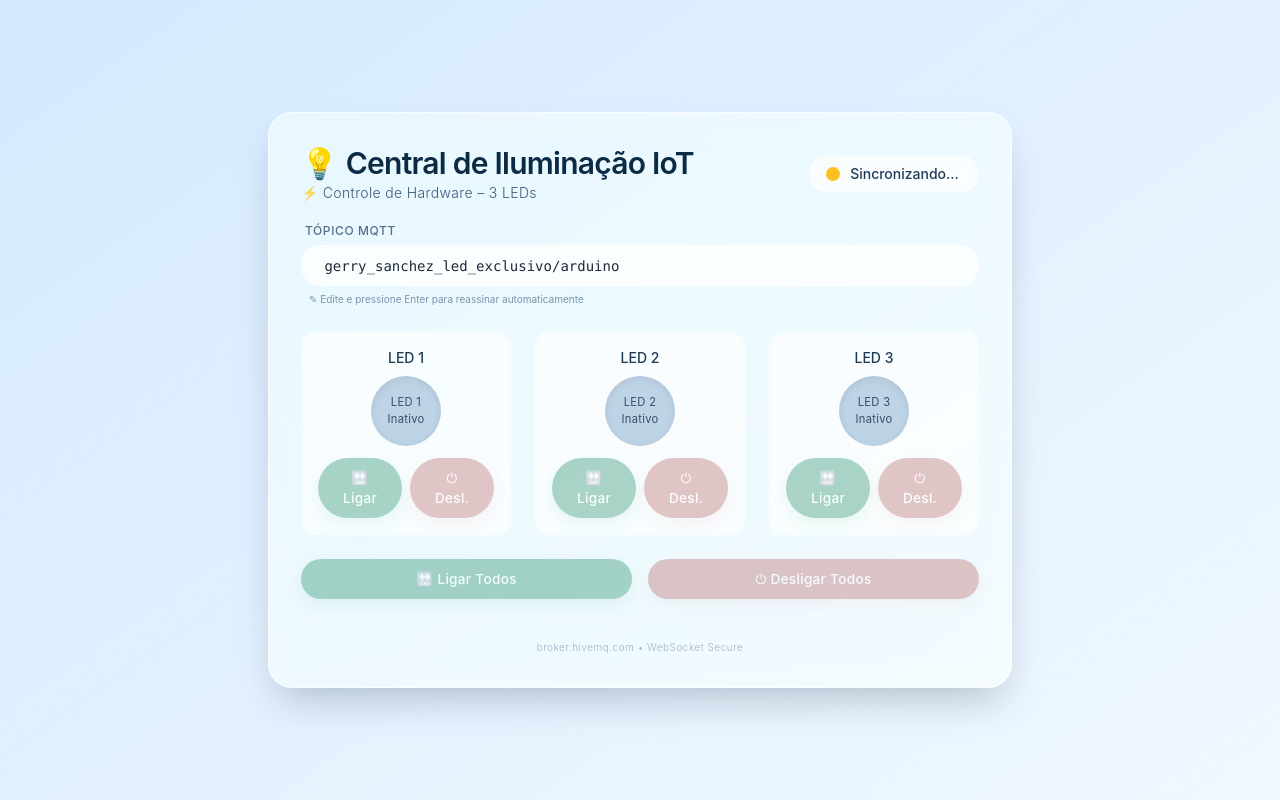
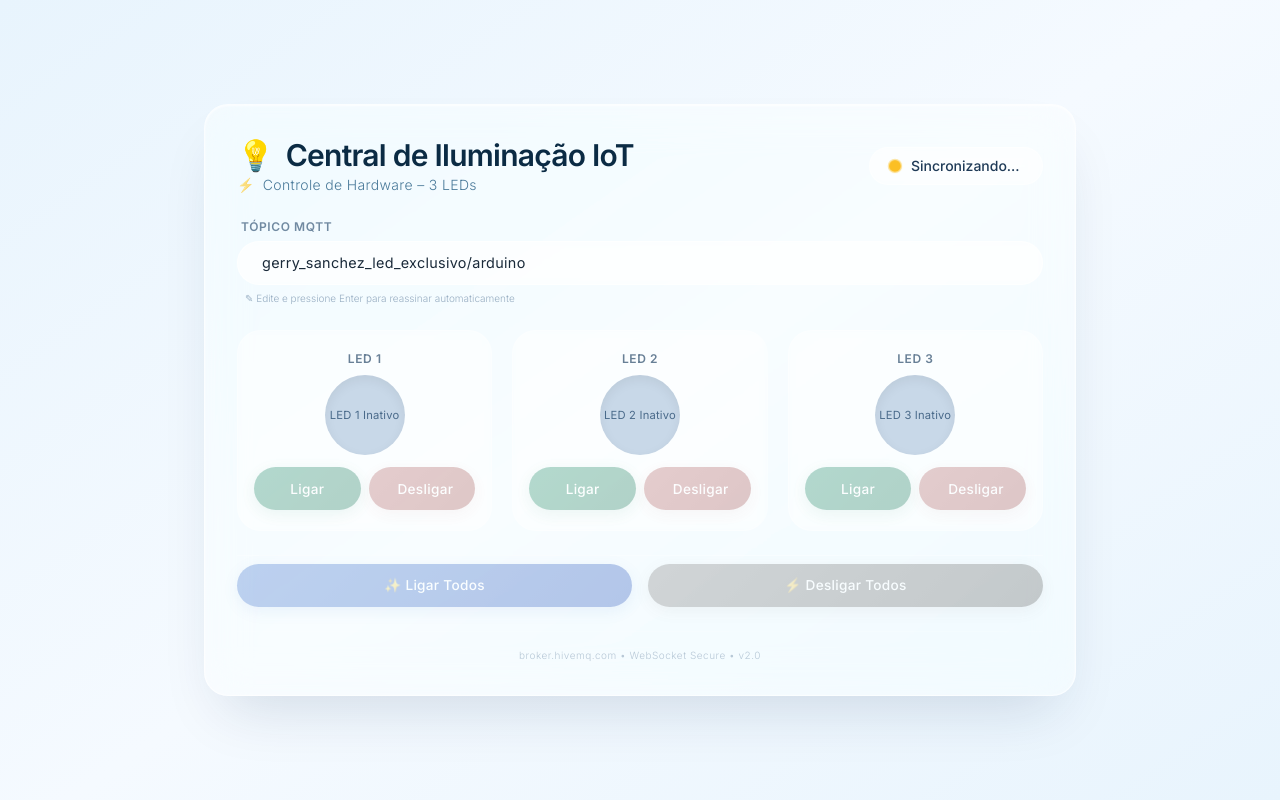
Before and after one commit to pietrofell/fell21, a plain HTML site: page index.html in a window 1280 px wide. Drawn offline with nearby package versions, Linux system fonts and the light colour scheme; a script that the page names is missing.

Commit message:
Update index.html

```diff
--- a/index.html
+++ b/index.html
@@ -4,252 +4,359 @@
   <meta charset="UTF-8">
   <meta name="viewport" content="width=device-width, initial-scale=1.0, maximum-scale=1.0, user-scalable=yes">
   <title>Central de Iluminação IoT - 3 LEDs</title>
-  <!-- Paho MQTT via CDN -->
   <script src="https://cdnjs.cloudflare.com/ajax/libs/paho-mqtt/1.0.1/mqttws31.min.js"></script>
-  <!-- Tailwind via CDN (para agilidade, com customizações) -->
   <script src="https://cdn.tailwindcss.com"></script>
   <style>
-    /* Glassmorphism + refinamentos */
+    @import url('https://fonts.googleapis.com/css2?family=Inter:wght@300;400;500;600;700&display=swap');
+
+    * {
+      margin: 0;
+      padding: 0;
+      box-sizing: border-box;
+    }
+
     body {
-      background: linear-gradient(145deg, #d4e9ff 0%, #f0f8ff 100%);
+      font-family: 'Inter', -apple-system, BlinkMacSystemFont, 'Segoe UI', Roboto, sans-serif;
+      background: linear-gradient(145deg, #e8f4fd 0%, #f5faff 50%, #e8f4fd 100%);
       min-height: 100vh;
-      font-family: 'Inter', system-ui, -apple-system, 'Segoe UI', Roboto, sans-serif;
       display: flex;
       align-items: center;
       justify-content: center;
-      padding: 1rem;
+      padding: 1.5rem;
       margin: 0;
     }
+
     .glass-card {
-      background: rgba(255, 255, 255, 0.55);
-      backdrop-filter: blur(14px) saturate(180%);
-      -webkit-backdrop-filter: blur(14px) saturate(180%);
-      border: 1px solid rgba(255, 255, 255, 0.7);
-      box-shadow: 0 20px 40px -12px rgba(0, 20, 40, 0.25);
-      transition: box-shadow 0.3s ease;
+      background: rgba(255, 255, 255, 0.45);
+      backdrop-filter: blur(20px) saturate(180%);
+      -webkit-backdrop-filter: blur(20px) saturate(180%);
+      border: 1px solid rgba(255, 255, 255, 0.6);
+      box-shadow: 0 30px 60px -20px rgba(0, 40, 80, 0.15),
+                  inset 0 1px 2px rgba(255, 255, 255, 0.8);
+      transition: box-shadow 0.4s ease;
     }
+
     .glass-card:hover {
-      box-shadow: 0 30px 50px -16px rgba(0, 40, 80, 0.3);
+      box-shadow: 0 40px 80px -20px rgba(0, 40, 80, 0.25),
+                  inset 0 1px 2px rgba(255, 255, 255, 0.8);
     }
-    /* LED virtual com transições suaves */
+
     .led-circle {
-      width: 70px;
-      height: 70px;
+      width: 80px;
+      height: 80px;
       border-radius: 50%;
-      background: #b0c7db;
-      box-shadow: inset 0 2px 8px rgba(0,0,0,0.06);
-      transition: background 0.3s ease, box-shadow 0.4s ease, transform 0.2s ease;
+      background: #c8d8e8;
+      box-shadow: inset 0 4px 12px rgba(0,0,0,0.06);
+      transition: all 0.5s cubic-bezier(0.4, 0, 0.2, 1);
       display: flex;
       align-items: center;
       justify-content: center;
       font-weight: 400;
-      letter-spacing: 0.3px;
-      color: #2f4057;
+      letter-spacing: 0.2px;
+      color: #4a6a8a;
       font-size: 0.7rem;
       margin: 0 auto;
-      will-change: transform;
+      position: relative;
     }
+
     .led-on {
       background: #0a8cff;
-      box-shadow: 0 0 30px #3b9eff, 0 0 60px #6eb5ff, 0 0 90px #a0d0ff;
+      box-shadow: 0 0 40px rgba(10, 140, 255, 0.4),
+                  0 0 80px rgba(10, 140, 255, 0.2),
+                  inset 0 2px 4px rgba(255, 255, 255, 0.3);
       color: white;
-      text-shadow: 0 0 8px rgba(255,255,255,0.6);
-      animation: pulse-glow 2s infinite alternate;
+      text-shadow: 0 0 20px rgba(255,255,255,0.3);
+      animation: pulse-glow 2.5s ease-in-out infinite;
     }
+
     @keyframes pulse-glow {
-      0% { box-shadow: 0 0 18px #3b9eff, 0 0 40px #6eb5ff; }
-      100% { box-shadow: 0 0 40px #6eb5ff, 0 0 80px #a0d0ff, 0 0 120px #c0e4ff; }
+      0%, 100% {
+        box-shadow: 0 0 30px rgba(10, 140, 255, 0.4),
+                    0 0 60px rgba(10, 140, 255, 0.2),
+                    inset 0 2px 4px rgba(255, 255, 255, 0.3);
       }
+      50% {
+        box-shadow: 0 0 50px rgba(10, 140, 255, 0.6),
+                    0 0 100px rgba(10, 140, 255, 0.3),
+                    inset 0 2px 4px rgba(255, 255, 255, 0.4);
+      }
+    }
+
     .led-off {
-      background: #bdd3e6;
-      box-shadow: inset 0 2px 8px rgba(0,0,0,0.08);
-      color: #3a4d66;
+      background: #c8d8e8;
+      box-shadow: inset 0 4px 12px rgba(0,0,0,0.06);
+      color: #4a6a8a;
     }
-    /* Status pill com luz pulsante */
+
     .status-pill {
       display: inline-flex;
       align-items: center;
       gap: 10px;
-      padding: 0.45rem 1.2rem 0.45rem 1rem;
-      border-radius: 40px;
-      background: rgba(255,255,255,0.3);
-      backdrop-filter: blur(4px);
+      padding: 0.5rem 1.4rem 0.5rem 1.2rem;
+      border-radius: 100px;
+      background: rgba(255,255,255,0.35);
+      backdrop-filter: blur(8px);
       border: 1px solid rgba(255,255,255,0.5);
-      font-size: 0.9rem;
+      font-size: 0.85rem;
       font-weight: 500;
-      transition: all 0.2s;
+      transition: all 0.3s ease;
     }
+
     .status-dot {
-      width: 14px;
-      height: 14px;
+      width: 12px;
+      height: 12px;
       border-radius: 50%;
       display: inline-block;
-      transition: background 0.3s, box-shadow 0.3s;
+      transition: all 0.4s ease;
     }
+
     .dot-waiting {
       background: #fbbf24;
-      box-shadow: 0 0 0 0 rgba(251, 191, 36, 0.7);
-      animation: pulse-dot 1.4s infinite;
+      box-shadow: 0 0 0 0 rgba(251, 191, 36, 0.6);
+      animation: pulse-dot 1.6s ease-in-out infinite;
     }
+
     .dot-online {
       background: #10b981;
-      box-shadow: 0 0 12px #34d399;
+      box-shadow: 0 0 20px rgba(16, 185, 129, 0.3);
     }
+
     .dot-offline {
       background: #ef4444;
-      box-shadow: 0 0 12px #f87171;
+      box-shadow: 0 0 20px rgba(239, 68, 68, 0.3);
     }
+
     @keyframes pulse-dot {
-      0% { box-shadow: 0 0 0 0 rgba(251, 191, 36, 0.6); }
-      70% { box-shadow: 0 0 0 10px rgba(251, 191, 36, 0); }
-      100% { box-shadow: 0 0 0 0 rgba(251, 191, 36, 0); }
+      0%, 100% {
+        box-shadow: 0 0 0 0 rgba(251, 191, 36, 0.5);
+        transform: scale(1);
       }
-    /* inputs e botões refinados */
+      50% {
+        box-shadow: 0 0 0 10px rgba(251, 191, 36, 0);
+        transform: scale(0.9);
+      }
+    }
+
     .topic-input {
       background: rgba(255,255,255,0.5);
       backdrop-filter: blur(4px);
-      border: 1px solid rgba(255,255,255,0.8);
-      border-radius: 40px;
-      padding: 0.6rem 1.4rem;
+      border: 1.5px solid rgba(255,255,255,0.6);
+      border-radius: 100px;
+      padding: 0.65rem 1.5rem;
       width: 100%;
-      font-size: 0.95rem;
-      transition: all 0.2s;
-      color: #1e293b;
+      font-size: 0.9rem;
+      transition: all 0.3s ease;
+      color: #1a2a3a;
+      font-family: 'Inter', monospace;
+      letter-spacing: 0.3px;
     }
+
     .topic-input:focus {
       outline: none;
-      border-color: #94b8ff;
-      box-shadow: 0 0 0 3px rgba(59, 130, 246, 0.15);
+      border-color: #6ea8fe;
+      box-shadow: 0 0 0 4px rgba(59, 130, 246, 0.08);
       background: rgba(255,255,255,0.7);
     }
+
+    .topic-input::placeholder {
+      color: #8aa3c0;
+      font-weight: 300;
+    }
+
     .btn-action {
-      padding: 0.6rem 1.2rem;
-      border-radius: 48px;
+      padding: 0.7rem 1.8rem;
+      border-radius: 100px;
       font-weight: 500;
+      font-size: 0.85rem;
       letter-spacing: 0.3px;
-      transition: all 0.2s ease;
+      transition: all 0.25s cubic-bezier(0.4, 0, 0.2, 1);
       border: none;
-      background: #e2e8f0;
-      color: #1e293b;
-      box-shadow: 0 4px 10px rgba(0,0,0,0.02);
+      background: #e8edf5;
+      color: #2a3a4a;
+      box-shadow: 0 2px 8px rgba(0,0,0,0.04);
       flex: 1;
-      min-width: 80px;
+      min-width: 90px;
       text-align: center;
       cursor: pointer;
-      font-size: 0.85rem;
+      position: relative;
+      overflow: hidden;
     }
+
     .btn-action:active {
-      transform: scale(0.95);
+      transform: scale(0.94);
     }
+
     .btn-action:disabled {
-      opacity: 0.4;
+      opacity: 0.35;
       pointer-events: none;
       filter: grayscale(0.3);
     }
+
     .btn-on {
-      background: #0b9e6e;
+      background: linear-gradient(135deg, #0b9e6e, #0a8a5f);
       color: white;
-      box-shadow: 0 6px 16px rgba(16, 185, 129, 0.25);
+      box-shadow: 0 4px 16px rgba(11, 158, 110, 0.25);
     }
+
     .btn-on:hover:not(:disabled) {
-      background: #0a8a5f;
-      box-shadow: 0 8px 20px rgba(16, 185, 129, 0.35);
+      box-shadow: 0 6px 24px rgba(11, 158, 110, 0.35);
+      transform: translateY(-2px);
     }
+
     .btn-off {
-      background: #d16b6b;
+      background: linear-gradient(135deg, #d16b6b, #bf5a5a);
       color: white;
-      box-shadow: 0 6px 16px rgba(209, 107, 107, 0.2);
+      box-shadow: 0 4px 16px rgba(209, 107, 107, 0.2);
     }
+
     .btn-off:hover:not(:disabled) {
-      background: #bf5a5a;
-      box-shadow: 0 8px 20px rgba(209, 107, 107, 0.3);
+      box-shadow: 0 6px 24px rgba(209, 107, 107, 0.3);
+      transform: translateY(-2px);
     }
-    /* responsividade fina */
-    @media (max-width: 480px) {
-      .led-circle { width: 60px; height: 60px; font-size: 0.6rem; }
-      .btn-action { padding: 0.5rem 0.8rem; min-width: 70px; font-size: 0.75rem; }
+
+    .btn-all-on {
+      background: linear-gradient(135deg, #3b82f6, #2563eb);
+      color: white;
+      box-shadow: 0 4px 16px rgba(59, 130, 246, 0.25);
+    }
+
+    .btn-all-on:hover:not(:disabled) {
+      box-shadow: 0 6px 24px rgba(59, 130, 246, 0.35);
+      transform: translateY(-2px);
+    }
+
+    .btn-all-off {
+      background: linear-gradient(135deg, #8b8b8b, #6b6b6b);
+      color: white;
+      box-shadow: 0 4px 16px rgba(107, 107, 107, 0.2);
+    }
+
+    .btn-all-off:hover:not(:disabled) {
+      box-shadow: 0 6px 24px rgba(107, 107, 107, 0.3);
+      transform: translateY(-2px);
+    }
+
+    .led-card {
+      background: rgba(255,255,255,0.15);
+      backdrop-filter: blur(4px);
+      border: 1px solid rgba(255,255,255,0.3);
+      border-radius: 1.5rem;
+      padding: 1.25rem 1rem;
+      transition: all 0.3s ease;
+    }
+
+    .led-card:hover {
+      background: rgba(255,255,255,0.25);
+      border-color: rgba(255,255,255,0.4);
+    }
+
+    @media (max-width: 640px) {
+      .led-circle {
+        width: 60px;
+        height: 60px;
+        font-size: 0.6rem;
+      }
+      .btn-action {
+        padding: 0.5rem 1rem;
+        min-width: 70px;
+        font-size: 0.75rem;
+      }
+      .glass-card {
+        padding: 1.5rem;
+      }
+    }
+
+    /* Scrollbar personalizada */
+    ::-webkit-scrollbar {
+      width: 6px;
+    }
+    ::-webkit-scrollbar-track {
+      background: transparent;
+    }
+    ::-webkit-scrollbar-thumb {
+      background: rgba(0,0,0,0.1);
+      border-radius: 10px;
     }
   </style>
 </head>
 <body>
 
-<div class="w-full max-w-3xl mx-auto px-3">
-  <!-- Glassmorphism card principal -->
+<div class="w-full max-w-4xl mx-auto px-3">
   <div class="glass-card rounded-3xl p-6 md:p-8 w-full">
 
-    <!-- Cabeçalho minimalista -->
-    <div class="flex flex-col sm:flex-row sm:items-center sm:justify-between gap-2 mb-5">
+    <!-- Cabeçalho -->
+    <div class="flex flex-col sm:flex-row sm:items-center sm:justify-between gap-3 mb-6">
       <div>
-        <h1 class="text-2xl md:text-3xl font-semibold text-[#0b2b44] tracking-tight flex items-center gap-2">
-          <span>💡</span> Central de Iluminação IoT
+        <h1 class="text-2xl md:text-3xl font-semibold text-[#0b2b44] tracking-tight flex items-center gap-3">
+          <span class="text-3xl">💡</span>
+          Central de Iluminação IoT
         </h1>
-        <p class="text-sm text-[#3a5a7a] font-light tracking-wide mt-0.5 flex items-center gap-1">
-          <span class="opacity-70">⚡</span> Controle de Hardware – 3 LEDs
+        <p class="text-sm text-[#4a7a9a] font-light tracking-wide mt-0.5 flex items-center gap-2">
+          <span class="opacity-60">⚡</span> Controle de Hardware – 3 LEDs
         </p>
       </div>
-      <!-- Status Pill -->
       <div id="statusPill" class="status-pill self-start sm:self-center text-[#1f3a57]">
         <span id="statusDot" class="status-dot dot-waiting"></span>
         <span id="statusLabel" class="text-sm font-medium">Sincronizando...</span>
       </div>
     </div>
 
-    <!-- Tópico interativo (input) -->
+    <!-- Tópico -->
     <div class="mb-6">
-      <label for="topicInput" class="block text-xs font-medium text-[#2d4b6e] uppercase tracking-wider mb-1.5 ml-1 opacity-80">Tópico MQTT</label>
+      <label for="topicInput" class="block text-xs font-semibold text-[#3a5a7a] uppercase tracking-wider mb-1.5 ml-1 opacity-70">Tópico MQTT</label>
       <input id="topicInput" type="text" value="gerry_sanchez_led_exclusivo/arduino"
-             class="topic-input text-[#1e293b] font-mono text-sm" spellcheck="false">
-      <p class="text-[10px] text-[#4a6a8a] mt-1.5 ml-2 opacity-70">✎ Edite e pressione Enter para reassinar automaticamente</p>
+             class="topic-input text-[#1a2a3a]" spellcheck="false">
+      <p class="text-[10px] text-[#5a7a9a] mt-1.5 ml-2 opacity-60 font-light">✎ Edite e pressione Enter para reassinar automaticamente</p>
     </div>
 
-    <!-- LEDs de controle (3 LEDs) -->
-    <div class="grid grid-cols-1 md:grid-cols-3 gap-6 mb-6">
+    <!-- 3 LEDs -->
+    <div class="grid grid-cols-1 md:grid-cols-3 gap-4 md:gap-5 mb-6">
       <!-- LED 1 -->
-      <div class="flex flex-col items-center p-4 bg-white/20 rounded-2xl backdrop-blur-sm border border-white/30">
-        <div class="text-sm font-medium text-[#1f3a57] mb-2">LED 1</div>
+      <div class="led-card">
+        <div class="text-xs font-semibold text-[#2a4a6a] text-center uppercase tracking-wider mb-2 opacity-70">LED 1</div>
         <div id="ledCircle1" class="led-circle led-off">
-          <span id="ledLabel1" class="text-center px-1">Inativo</span>
+          <span id="ledLabel1" class="text-center px-1 leading-tight">Inativo</span>
         </div>
-        <div class="flex gap-2 mt-3 w-full">
-          <button id="btnOn1" class="btn-action btn-on" disabled>🔛 Ligar</button>
-          <button id="btnOff1" class="btn-action btn-off" disabled>⏻ Desl.</button>
+        <div class="flex gap-2 mt-3">
+          <button id="btnOn1" class="btn-action btn-on" disabled>Ligar</button>
+          <button id="btnOff1" class="btn-action btn-off" disabled>Desligar</button>
         </div>
       </div>
 
       <!-- LED 2 -->
-      <div class="flex flex-col items-center p-4 bg-white/20 rounded-2xl backdrop-blur-sm border border-white/30">
-        <div class="text-sm font-medium text-[#1f3a57] mb-2">LED 2</div>
+      <div class="led-card">
+        <div class="text-xs font-semibold text-[#2a4a6a] text-center uppercase tracking-wider mb-2 opacity-70">LED 2</div>
         <div id="ledCircle2" class="led-circle led-off">
-          <span id="ledLabel2" class="text-center px-1">Inativo</span>
+          <span id="ledLabel2" class="text-center px-1 leading-tight">Inativo</span>
         </div>
-        <div class="flex gap-2 mt-3 w-full">
-          <button id="btnOn2" class="btn-action btn-on" disabled>🔛 Ligar</button>
-          <button id="btnOff2" class="btn-action btn-off" disabled>⏻ Desl.</button>
+        <div class="flex gap-2 mt-3">
+          <button id="btnOn2" class="btn-action btn-on" disabled>Ligar</button>
+          <button id="btnOff2" class="btn-action btn-off" disabled>Desligar</button>
         </div>
       </div>
 
       <!-- LED 3 -->
-      <div class="flex flex-col items-center p-4 bg-white/20 rounded-2xl backdrop-blur-sm border border-white/30">
-        <div class="text-sm font-medium text-[#1f3a57] mb-2">LED 3</div>
+      <div class="led-card">
+        <div class="text-xs font-semibold text-[#2a4a6a] text-center uppercase tracking-wider mb-2 opacity-70">LED 3</div>
         <div id="ledCircle3" class="led-circle led-off">
-          <span id="ledLabel3" class="text-center px-1">Inativo</span>
+          <span id="ledLabel3" class="text-center px-1 leading-tight">Inativo</span>
         </div>
-        <div class="flex gap-2 mt-3 w-full">
-          <button id="btnOn3" class="btn-action btn-on" disabled>🔛 Ligar</button>
-          <button id="btnOff3" class="btn-action btn-off" disabled>⏻ Desl.</button>
+        <div class="flex gap-2 mt-3">
+          <button id="btnOn3" class="btn-action btn-on" disabled>Ligar</button>
+          <button id="btnOff3" class="btn-action btn-off" disabled>Desligar</button>
         </div>
       </div>
     </div>
 
-    <!-- Controles globais -->
-    <div class="flex flex-row flex-wrap items-center justify-center gap-3 sm:gap-4 mt-2">
-      <button id="btnAllOn" class="btn-action btn-on" disabled>🔛 Ligar Todos</button>
-      <button id="btnAllOff" class="btn-action btn-off" disabled>⏻ Desligar Todos</button>
+    <!-- Controles Globais -->
+    <div class="flex flex-row flex-wrap items-center justify-center gap-3 sm:gap-4 pt-2 border-t border-white/30">
+      <button id="btnAllOn" class="btn-action btn-all-on" disabled>✨ Ligar Todos</button>
+      <button id="btnAllOff" class="btn-action btn-all-off" disabled>⚡ Desligar Todos</button>
     </div>
 
-    <!-- rodapé discreto com info de conexão -->
-    <div class="mt-6 text-center text-[10px] text-[#4d6e8f] opacity-50 tracking-wider font-light border-t border-white/30 pt-4">
-      <span> broker.hivemq.com • WebSocket Secure </span>
+    <!-- Rodapé -->
+    <div class="mt-6 text-center text-[10px] text-[#5a7a9a] opacity-40 tracking-wider font-light border-t border-white/30 pt-4">
+      <span>broker.hivemq.com • WebSocket Secure • v2.0</span>
     </div>
   </div>
 </div>
@@ -258,7 +365,7 @@
   (function() {
     "use strict";
 
-    // ---- DOM refs ----
+    // DOM refs
     const statusDot = document.getElementById('statusDot');
     const statusLabel = document.getElementById('statusLabel');
     const topicInput = document.getElementById('topicInput');
@@ -294,14 +401,12 @@
     const btnAllOn = document.getElementById('btnAllOn');
     const btnAllOff = document.getElementById('btnAllOff');
 
-    // ---- Estado ----
     let currentTopic = topicInput.value.trim() || 'gerry_sanchez_led_exclusivo/arduino';
     let client = null;
     let isConnected = false;
 
-    // ---- Helpers UI ----
+    // UI Helpers
     function updateLedUI(ledIndex, state) {
-      // state: 0 ou 1 (número)
       const led = leds[ledIndex];
       if (state === 1) {
         led.circle.classList.remove('led-off');
@@ -338,20 +443,20 @@
       btnAllOff.disabled = !enabled;
     }
 
-    // ---- MQTT ----
+    // MQTT
     function connectMQTT() {
       if (client && client.isConnected()) {
         client.disconnect();
       }
 
-      const clientId = 'web_' + Math.random().toString(16).substr(2, 8) + '_' + Date.now();
+      const clientId = 'web_' + Math.random().toString(36).substr(2, 10) + '_' + Date.now();
       client = new Paho.MQTT.Client('broker.hivemq.com', Number(8884), clientId);
 
       client.onConnectionLost = function(response) {
         isConnected = false;
         setStatus('offline', 'Conexão perdida');
         setButtonsEnabled(false);
-        console.warn('MQTT connection lost:', response.errorCode, response.errorMessage);
+        console.warn('MQTT connection lost:', response.errorCode);
         setTimeout(() => {
           if (!isConnected) {
             connectMQTT();
@@ -361,26 +466,26 @@
 
       client.onMessageArrived = function(message) {
         const payload = message.payloadString.trim();
-        const topic = message.destinationName;
-        console.log(`📥 Mensagem recebida no tópico ${topic}: ${payload}`);
+        console.log(`📥 Mensagem recebida: ${payload}`);
 
-        // Formato esperado: "LEDx:1" ou "LEDx:0" ou "ALL:1" ou "ALL:0"
+        // Formato esperado: "LED1:1", "LED2:0", "ALL:1", etc.
         const parts = payload.split(':');
         if (parts.length === 2) {
           const target = parts[0].toUpperCase();
           const value = parseInt(parts[1]);
 
-          if (target === 'LED1' && !isNaN(value)) {
+          if (!isNaN(value) && (value === 0 || value === 1)) {
+            if (target === 'LED1') {
               updateLedUI(0, value);
-          } else if (target === 'LED2' && !isNaN(value)) {
+            } else if (target === 'LED2') {
               updateLedUI(1, value);
-          } else if (target === 'LED3' && !isNaN(value)) {
+            } else if (target === 'LED3') {
               updateLedUI(2, value);
-          } else if (target === 'ALL' && !isNaN(value)) {
-            // Atualiza todos os LEDs
-            leds.forEach((led, index) => {
+            } else if (target === 'ALL') {
+              leds.forEach((_, index) => {
                 updateLedUI(index, value);
               });
+            }
           }
         }
       };
@@ -410,9 +515,11 @@
     function doSubscribe(topic) {
       if (!client || !client.isConnected()) return;
       try {
-        client.unsubscribe(currentTopic, { onSuccess: function() {
+        client.unsubscribe(currentTopic, {
+          onSuccess: function() {
             console.log('📤 Desinscrito do tópico:', currentTopic);
-        }});
+          }
+        });
       } catch(e) {}
 
       client.subscribe(topic, {
@@ -426,22 +533,21 @@
       currentTopic = topic;
     }
 
-    // ---- Publicar comando ----
+    // Publicar comando
     function publishCommand(command) {
       if (!client || !client.isConnected()) {
         setStatus('offline', 'Sem conexão');
         setButtonsEnabled(false);
         return;
       }
-      const topic = currentTopic;
       const msg = new Paho.MQTT.Message(command);
-      msg.destinationName = topic;
+      msg.destinationName = currentTopic;
       msg.qos = 1;
       client.send(msg);
-      console.log(`📤 Comando "${command}" publicado em ${topic}`);
+      console.log(`📤 Comando "${command}" publicado em ${currentTopic}`);
     }
 
-    // ---- Eventos dos botões individuais ----
+    // Eventos dos botões individuais
     leds.forEach((led, index) => {
       const ledNumber = index + 1;
       led.btnOn.addEventListener('click', function() {
@@ -452,7 +558,7 @@
       });
     });
 
-    // ---- Eventos dos botões globais ----
+    // Eventos dos botões globais
     btnAllOn.addEventListener('click', function() {
       publishCommand('ALL:1');
     });
@@ -460,7 +566,7 @@
       publishCommand('ALL:0');
     });
 
-    // ---- Input de tópico: ao mudar, reassina ----
+    // Tópico - reassinar automaticamente
     topicInput.addEventListener('change', function() {
       const newTopic = this.value.trim();
       if (!newTopic) {
@@ -496,12 +602,11 @@
       }
     });
 
-    // ---- Inicialização ----
+    // Inicialização
     function init() {
       setStatus('waiting', 'Sincronizando...');
       setButtonsEnabled(false);
-      // Inicia todos os LEDs desligados
-      leds.forEach((led, index) => {
+      leds.forEach((_, index) => {
         updateLedUI(index, 0);
       });
       connectMQTT();
@@ -509,6 +614,7 @@
 
     init();
 
+    // Reconexão automática quando voltar online
     window.addEventListener('online', function() {
       if (!isConnected) {
         connectMQTT();
```
Lines whose indentation alone changed are shown as unchanged.
